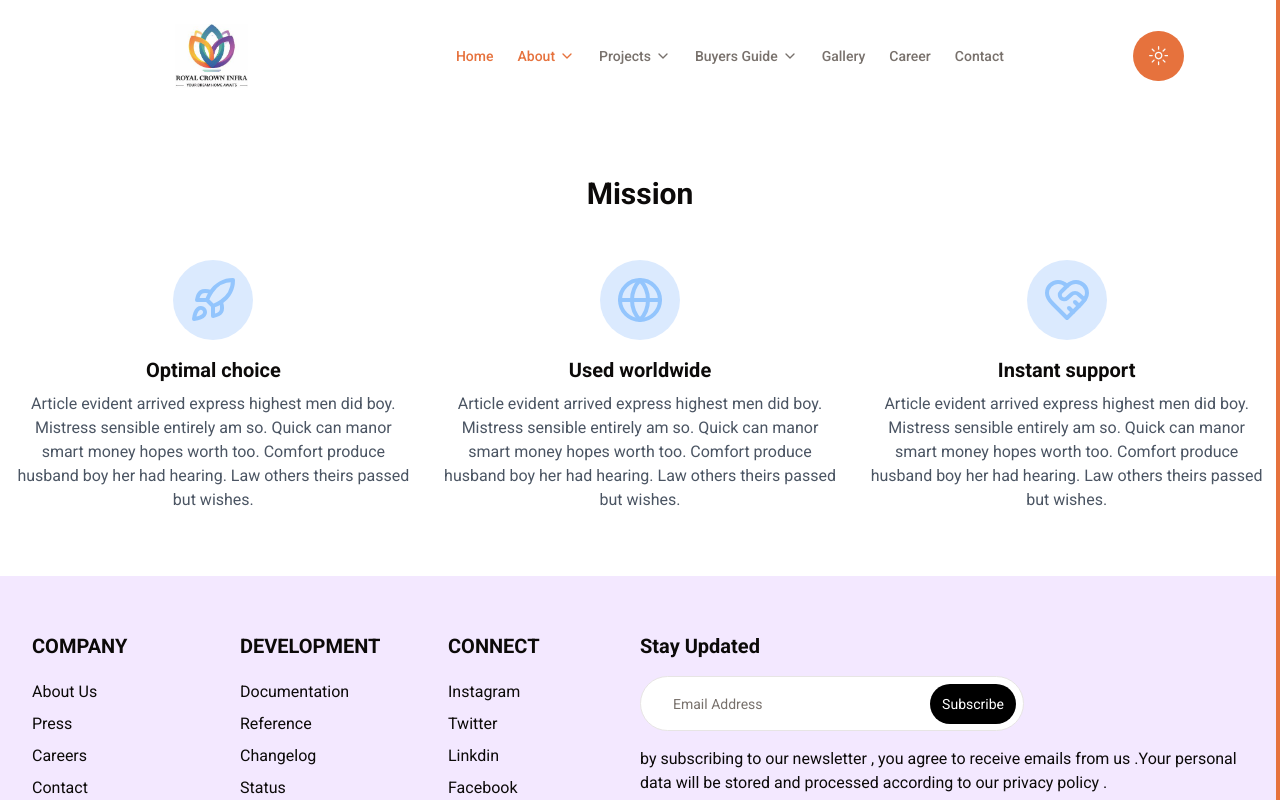
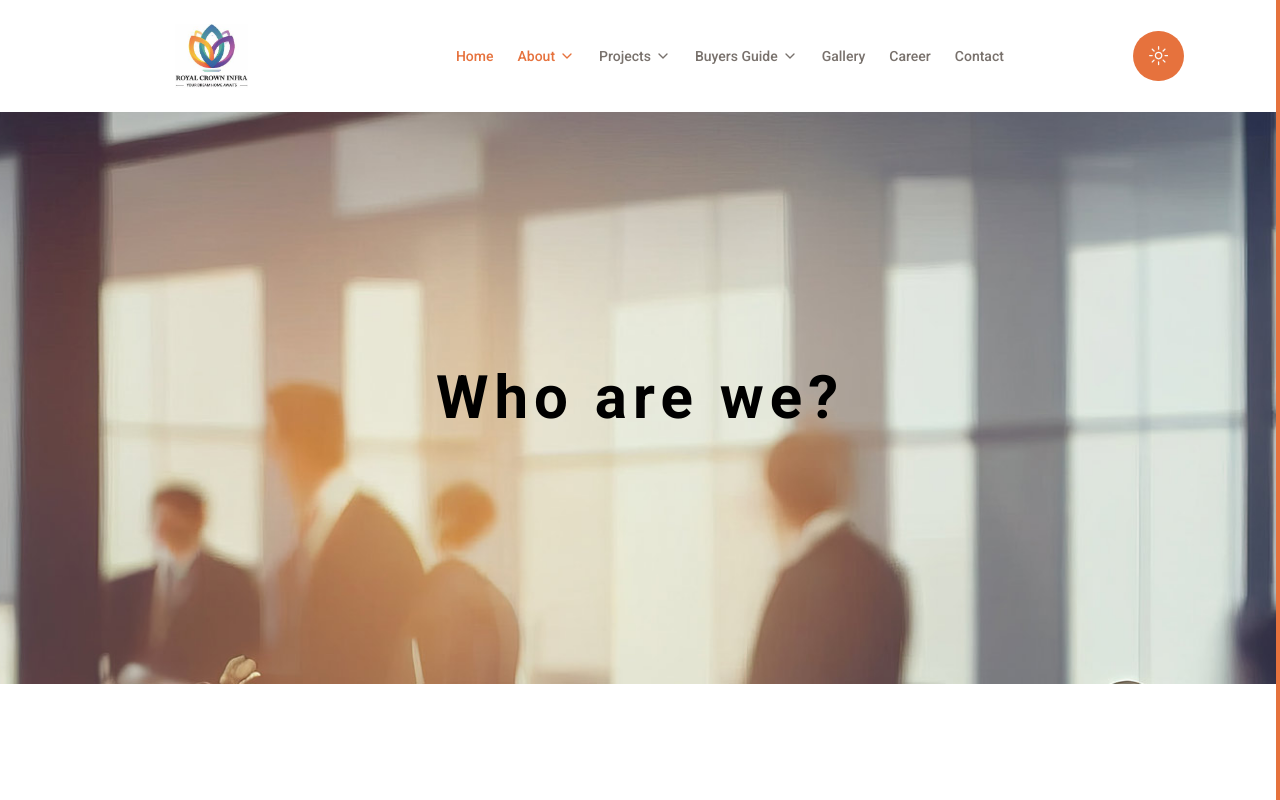
Before and after one commit to royalcrowninfra/royal, a Next.js app: page /about/visionAndMission in a window 1280 px wide. Shown: the top 800 px of the page. Built offline with nearby package versions, Linux system fonts and the light colour scheme.

Commit message:
new code

```diff
--- a/app/about/visionAndMission/page.jsx
+++ b/app/about/visionAndMission/page.jsx
@@ -1,5 +1,7 @@
+'use client'
 import React from 'react';
 import { Rocket, Globe, HeartHandshake } from 'lucide-react';
+import { motion } from 'framer-motion';
 
 const MissionStatement = () => {
   const features = [
@@ -9,6 +11,20 @@ const MissionStatement = () => {
   ];
 
   return (
+    <div className="min-h-screen bg-navy-900 text-white">
+      {/* Header Section with Background Image */}
+      <motion.div
+        initial={{ opacity: 0 }}
+        animate={{ opacity: 1 }}
+        transition={{ duration: 1 }}
+        className="bg-cover bg-center"
+        style={{ backgroundImage: "url('/images/whoweare.jpg')" }}
+      >
+        <div className="container mx-auto py-32 text-6xl font-semibold text-black tracking-widest text-center lg:py-64">
+          Who are we?
+        </div>
+      </motion.div>
+
       <div className="container mx-auto px-4 py-16">
         <h2 className="text-3xl font-bold mb-12 text-center">Mission</h2>
         <div className="grid grid-cols-1 md:grid-cols-3 gap-8">
@@ -23,6 +39,7 @@ const MissionStatement = () => {
           ))}
         </div>
       </div>
+    </div>
   );
 };
 
```
Lines whose indentation alone changed are shown as unchanged.
